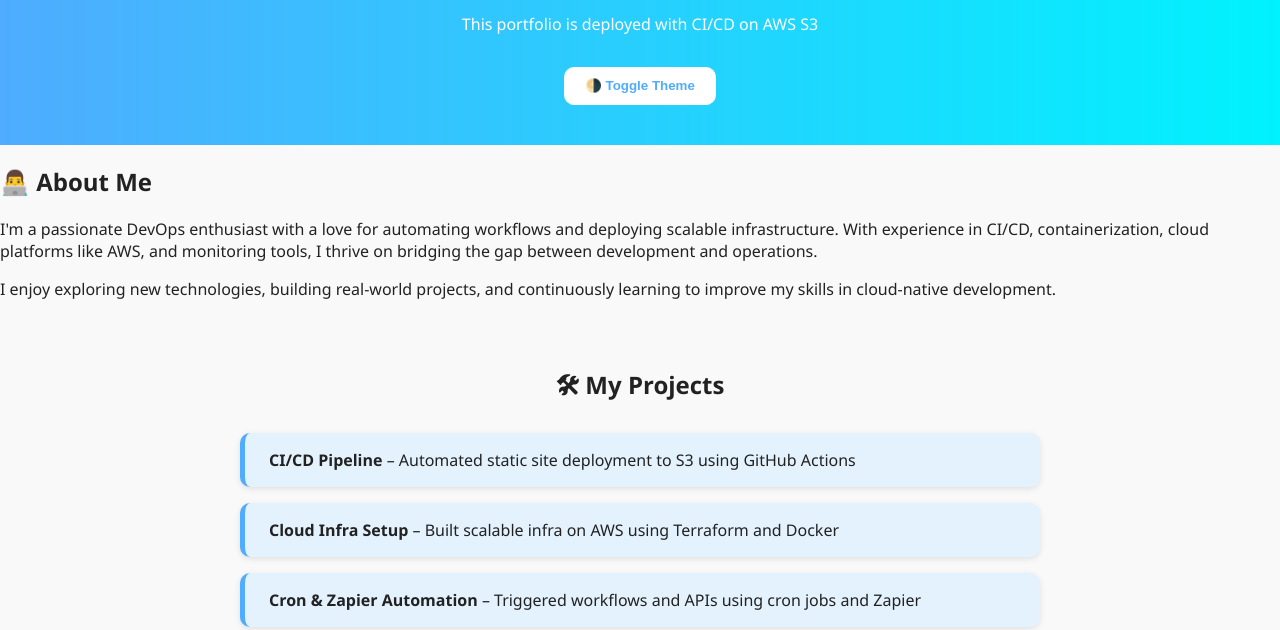
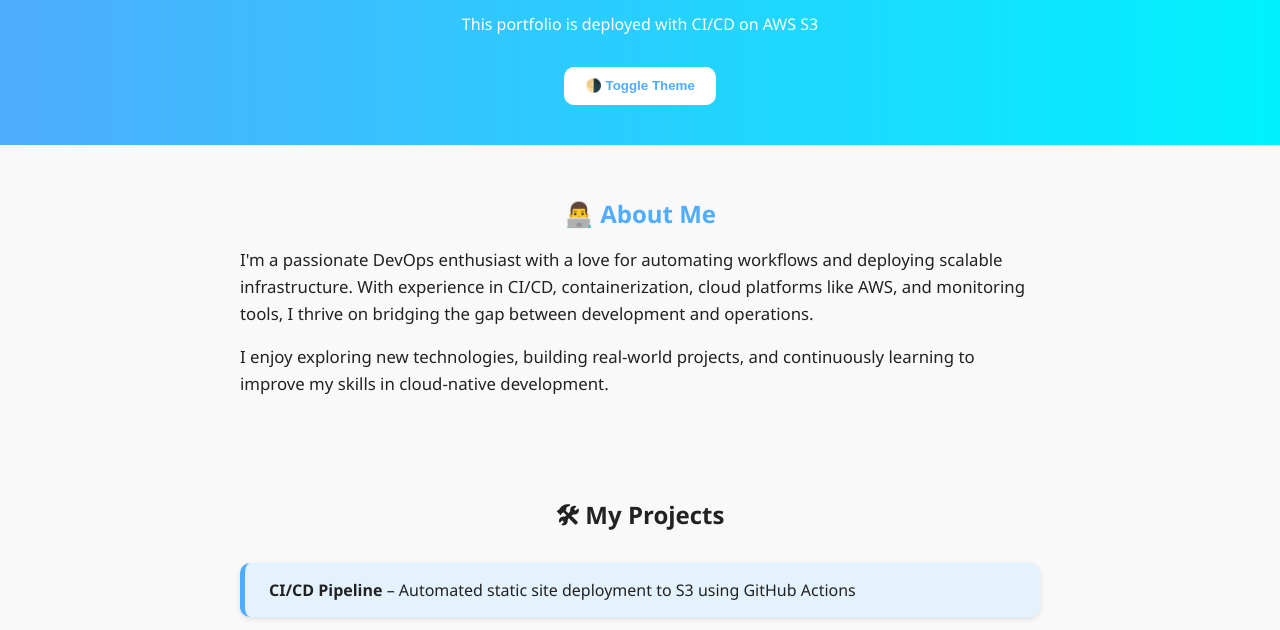
Before and after one commit to Aditya74773/AWS-repo, a plain HTML site: page Dummy-portfolio-code/index.html in a window 1280 px wide. Shown: the part 151-781 px from the top of the page. Drawn offline with Linux system fonts and the light colour scheme; a script that the page names is missing.

Commit message:
Update style.css

```diff
--- a/Dummy-portfolio-code/style.css
+++ b/Dummy-portfolio-code/style.css
@@ -1,3 +1,4 @@
+/* Base styles */
 body {
   font-family: 'Segoe UI', sans-serif;
   margin: 0;
@@ -7,6 +8,7 @@ body {
   transition: background-color 0.3s ease, color 0.3s ease;
 }
 
+/* Header section */
 header {
   background: linear-gradient(to right, #4facfe, #00f2fe);
   color: white;
@@ -36,6 +38,26 @@ header .highlight {
   border: 2px solid #000;
 }
 
+/* About section */
+.about {
+  padding: 2rem;
+  max-width: 800px;
+  margin: auto;
+}
+
+.about h2 {
+  text-align: center;
+  margin-bottom: 1rem;
+  color: #4facfe;
+}
+
+.about p {
+  font-size: 1.05rem;
+  line-height: 1.6;
+  margin-bottom: 1rem;
+}
+
+/* Projects section */
 .projects {
   padding: 2rem;
   max-width: 800px;
@@ -61,7 +83,7 @@ header .highlight {
   box-shadow: 0 2px 6px rgba(0,0,0,0.1);
 }
 
-/* Footer Styles */
+/* Footer section */
 footer {
   background: #1c1c1c;
   color: #fff;
@@ -126,3 +148,7 @@ body.dark .toggle-btn {
   background: #ffe600;
   color: #000;
 }
+
+body.dark .about h2 {
+  color: #ffe600;
+}
```
